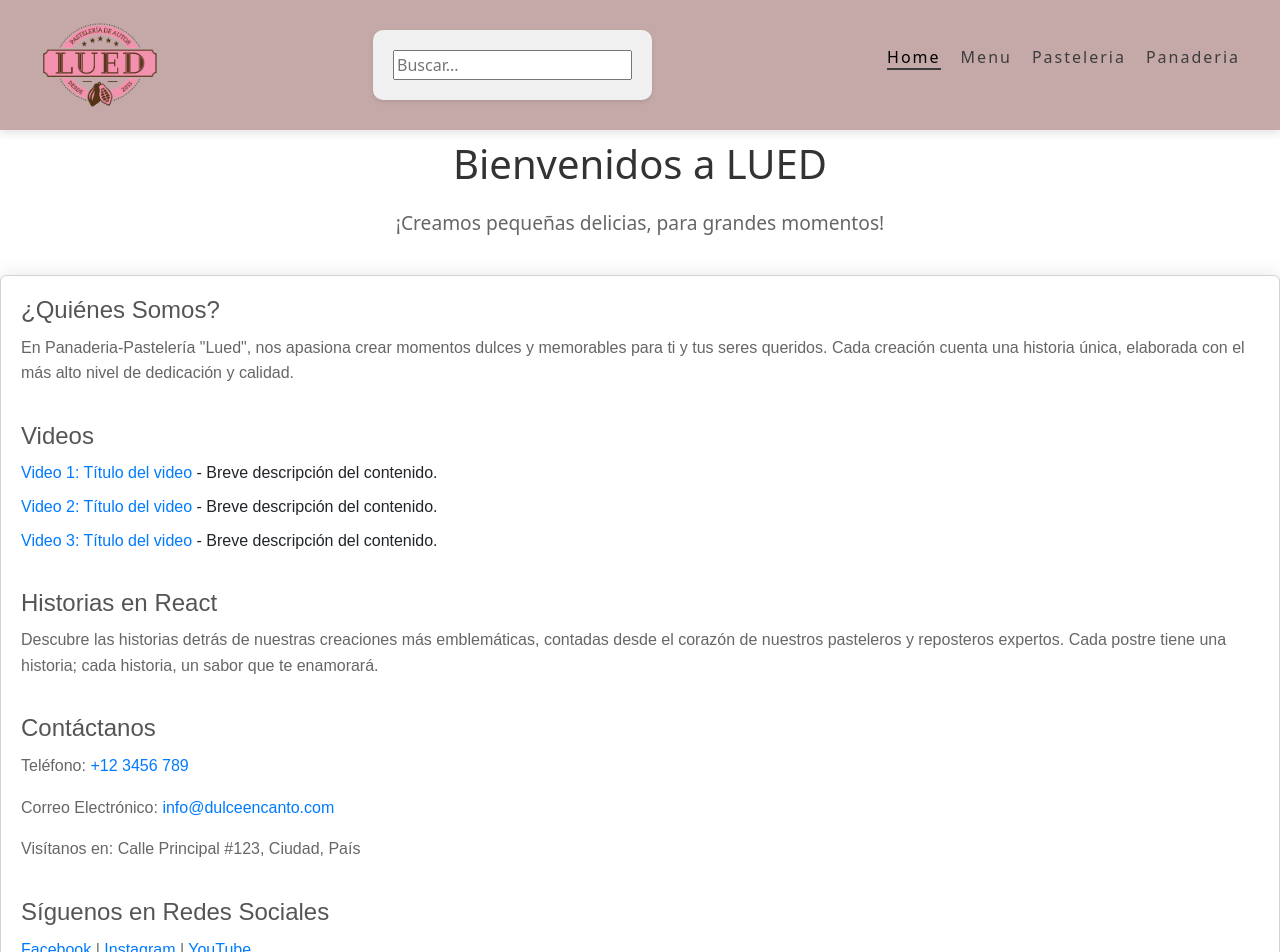
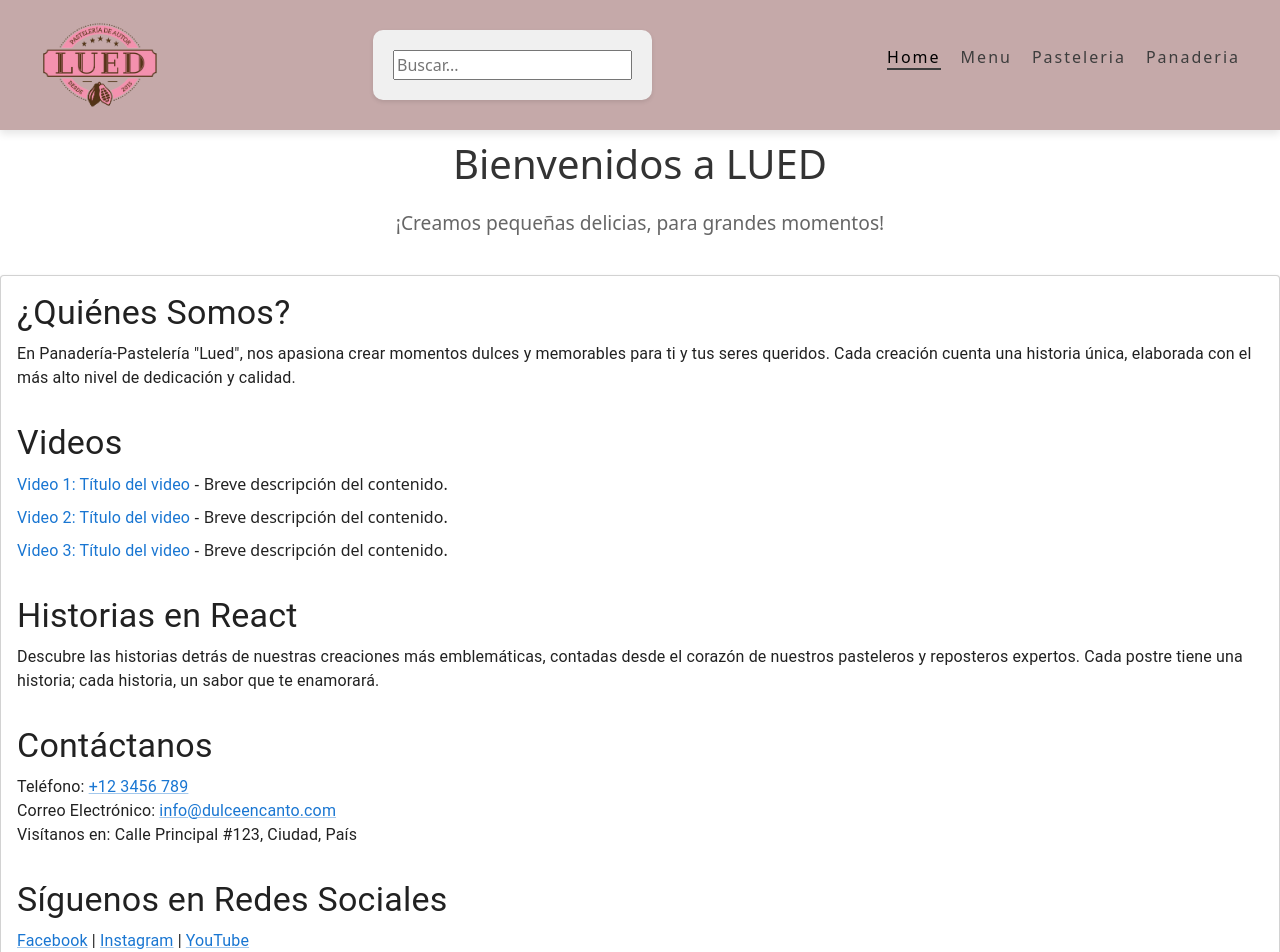
Before and after one commit to luedP/Lued, a React (Vite) app in the folder web-lued/: page / in a window 1280 px wide. Shown: the top 952 px of the page. Built offline with nearby package versions, Linux system fonts and the light colour scheme.

Commit message:
material ui agregado a cardhome

```diff
--- a/web-lued/package.json
+++ b/web-lued/package.json
@@ -10,6 +10,9 @@
     "preview": "vite preview"
   },
   "dependencies": {
+    "@emotion/react": "^11.11.4",
+    "@emotion/styled": "^11.11.5",
+    "@mui/material": "^5.15.20",
     "bootstrap": "^5.3.3",
     "react": "^18.2.0",
     "react-dom": "^18.2.0",
--- a/web-lued/src/components/cardhome/CardHome.scss
+++ b/web-lued/src/components/cardhome/CardHome.scss
@@ -1,56 +1,34 @@
+.card-home {
+  width: 100%;
+  padding: 0; /* Remove padding if you want full width without any margin */
+  margin: 0; /* Remove margin if you want full width without any space around */
+}
+
 .card {
   width: 100%;
-  height: 100%; /* Ajusta la altura al 100% de la ventana */
-  display: flex; /* Utiliza flexbox para alinear contenido */
-  flex-direction: column; /* Alinear el contenido en columna */
-  justify-content: center; /* Centra el contenido verticalmente */
-  align-items: center; /* Centra el contenido horizontalmente */
-  padding: 20px;
-  background-color: #fff;
+  box-shadow: 0px 3px 6px rgba(0, 0, 0, 0.16);
   border-radius: 8px;
-  box-shadow: 0 0 20px rgba(0, 0, 0, 0.1);
-  font-family: 'Arial', sans-serif;
-
-  h1 {
-    font-size: 36px;
-    color: #333;
-    text-align: center;
-    margin-bottom: 20px;
+  overflow: hidden;
 }
 
 .section {
-    width: 100%; /* Asegura que la sección ocupe todo el ancho disponible */
-    flex: 1; /* Permite que esta sección crezca para ocupar el espacio restante */
-    margin-bottom: 20px;
-
-    h2 {
-      font-size: 24px;
-      color: #555;
-      margin-bottom: 10px;
+  margin-bottom: 16px;
 }
 
-    p {
-      font-size: 16px;
-      line-height: 1.6;
-      color: #666;
+.section h2 {
+  margin-bottom: 8px;
 }
 
-    ul {
+.section ul {
   list-style-type: none;
   padding: 0;
-
-      li {
-        margin-bottom: 10px;
-      }
 }
 
-    a {
-      color: #007bff;
+.section li {
+  margin-bottom: 8px;
+}
+
+.section li a {
   text-decoration: none;
-
-      &:hover {
-        text-decoration: underline;
+  color: #1976d2;
 }
-    }
-  }
-}
--- a/web-lued/src/components/cardhome/cardhome.jsx
+++ b/web-lued/src/components/cardhome/cardhome.jsx
@@ -1,58 +1,64 @@
 import React from 'react';
+import { Card, CardContent, Typography, Link, Box } from '@mui/material';
 import './CardHome.scss';
 
 const CardHome = () => {
   return (
-    <div className="card">
-
-
+    <Box className="card-home">
+      <Card className="card">
+        <CardContent>
           {/* Sección de ¿Quiénes Somos? */}
-      <div className="section">
-        <h2>¿Quiénes Somos?</h2>
-        <p>En Panaderia-Pastelería "Lued", nos apasiona crear momentos dulces y memorables para ti y tus seres queridos. Cada creación cuenta una historia única, elaborada con el más alto nivel de dedicación y calidad.</p>
-      </div>
+          <Box className="section" mb={4}>
+            <Typography variant="h4" component="h2" gutterBottom>¿Quiénes Somos?</Typography>
+            <Typography variant="body1">
+              En Panadería-Pastelería "Lued", nos apasiona crear momentos dulces y memorables para ti y tus seres queridos. Cada creación cuenta una historia única, elaborada con el más alto nivel de dedicación y calidad.
+            </Typography>
+          </Box>
 
           {/* Sección de Videos */}
-      <div className="section">
-        <h2>Videos</h2>
+          <Box className="section" mb={4}>
+            <Typography variant="h4" component="h2" gutterBottom>Videos</Typography>
             <ul>
-          <li><a href="#">Video 1: Título del video</a> - Breve descripción del contenido.</li>
-          <li><a href="#">Video 2: Título del video</a> - Breve descripción del contenido.</li>
-          <li><a href="#">Video 3: Título del video</a> - Breve descripción del contenido.</li>
+              <li><Link href="#" variant="body1">Video 1: Título del video</Link> - Breve descripción del contenido.</li>
+              <li><Link href="#" variant="body1">Video 2: Título del video</Link> - Breve descripción del contenido.</li>
+              <li><Link href="#" variant="body1">Video 3: Título del video</Link> - Breve descripción del contenido.</li>
             </ul>
-      </div>
-
+          </Box>
 
           {/* Sección de Historias en React */}
-      <div className="section">
-        <h2>Historias en React</h2>
-        <p>Descubre las historias detrás de nuestras creaciones más emblemáticas, contadas desde el corazón de nuestros pasteleros y reposteros expertos. Cada postre tiene una historia; cada historia, un sabor que te enamorará.</p>
-      </div>
+          <Box className="section" mb={4}>
+            <Typography variant="h4" component="h2" gutterBottom>Historias en React</Typography>
+            <Typography variant="body1">
+              Descubre las historias detrás de nuestras creaciones más emblemáticas, contadas desde el corazón de nuestros pasteleros y reposteros expertos. Cada postre tiene una historia; cada historia, un sabor que te enamorará.
+            </Typography>
+          </Box>
 
           {/* Sección de Contáctanos */}
-      <div className="section">
-        <h2>Contáctanos</h2>
-        <p>Teléfono: <a href="tel:+123456789">+12 3456 789</a></p>
-        <p>Correo Electrónico: <a href="mailto:info@dulceencanto.com">info@dulceencanto.com</a></p>
-        <p>Visítanos en: Calle Principal #123, Ciudad, País</p>
-      </div>
+          <Box className="section" mb={4}>
+            <Typography variant="h4" component="h2" gutterBottom>Contáctanos</Typography>
+            <Typography variant="body1">Teléfono: <Link href="tel:+123456789">+12 3456 789</Link></Typography>
+            <Typography variant="body1">Correo Electrónico: <Link href="mailto:info@dulceencanto.com">info@dulceencanto.com</Link></Typography>
+            <Typography variant="body1">Visítanos en: Calle Principal #123, Ciudad, País</Typography>
+          </Box>
 
           {/* Sección de Redes Sociales */}
-      <div className="section">
-        <h2>Síguenos en Redes Sociales</h2>
-        <p>
-          <a href="#">Facebook</a> | <a href="#">Instagram</a> | <a href="#">YouTube</a>
-        </p>
-      </div>
+          <Box className="section" mb={4}>
+            <Typography variant="h4" component="h2" gutterBottom>Síguenos en Redes Sociales</Typography>
+            <Typography variant="body1">
+              <Link href="#">Facebook</Link> | <Link href="#">Instagram</Link> | <Link href="#">YouTube</Link>
+            </Typography>
+          </Box>
 
           {/* Horario de Atención */}
-      <div className="section">
-        <h2>Horario de Atención</h2>
-        <p><strong>Lunes a Viernes:</strong> 9:00 am - 6:00 pm</p>
-        <p><strong>Sábados:</strong> 10:00 am - 4:00 pm</p>
-        <p><strong>Domingos:</strong> Cerrado</p>
-      </div>
-    </div>
+          <Box className="section">
+            <Typography variant="h4" component="h2" gutterBottom>Horario de Atención</Typography>
+            <Typography variant="body1"><strong>Lunes a Viernes:</strong> 9:00 am - 6:00 pm</Typography>
+            <Typography variant="body1"><strong>Sábados:</strong> 10:00 am - 4:00 pm</Typography>
+            <Typography variant="body1"><strong>Domingos:</strong> Cerrado</Typography>
+          </Box>
+        </CardContent>
+      </Card>
+    </Box>
   );
 }
 
```
Also changed, not shown: 1 other file (tests, documents, lock files or other folders). Lines whose indentation alone changed are shown as unchanged.
